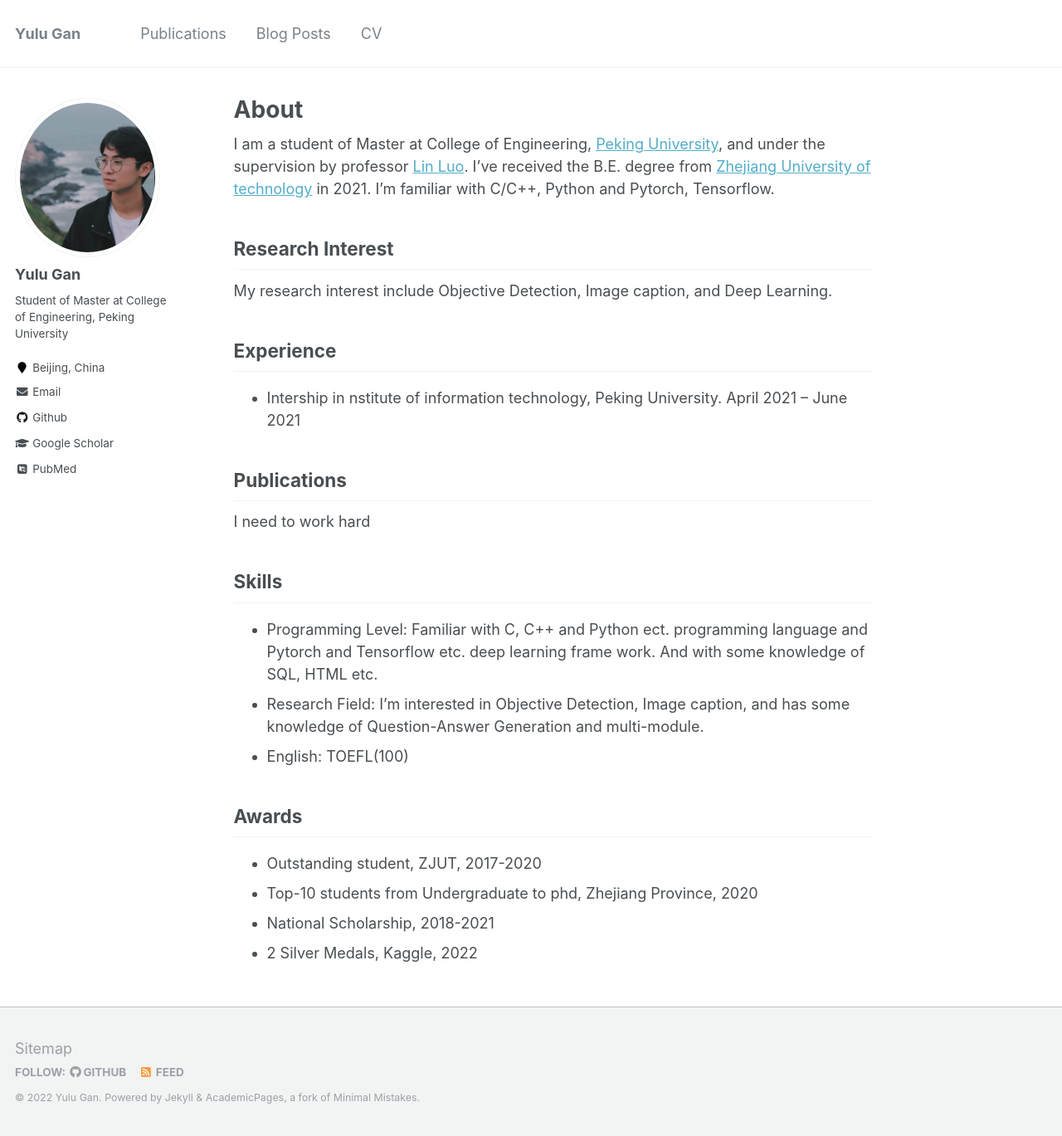
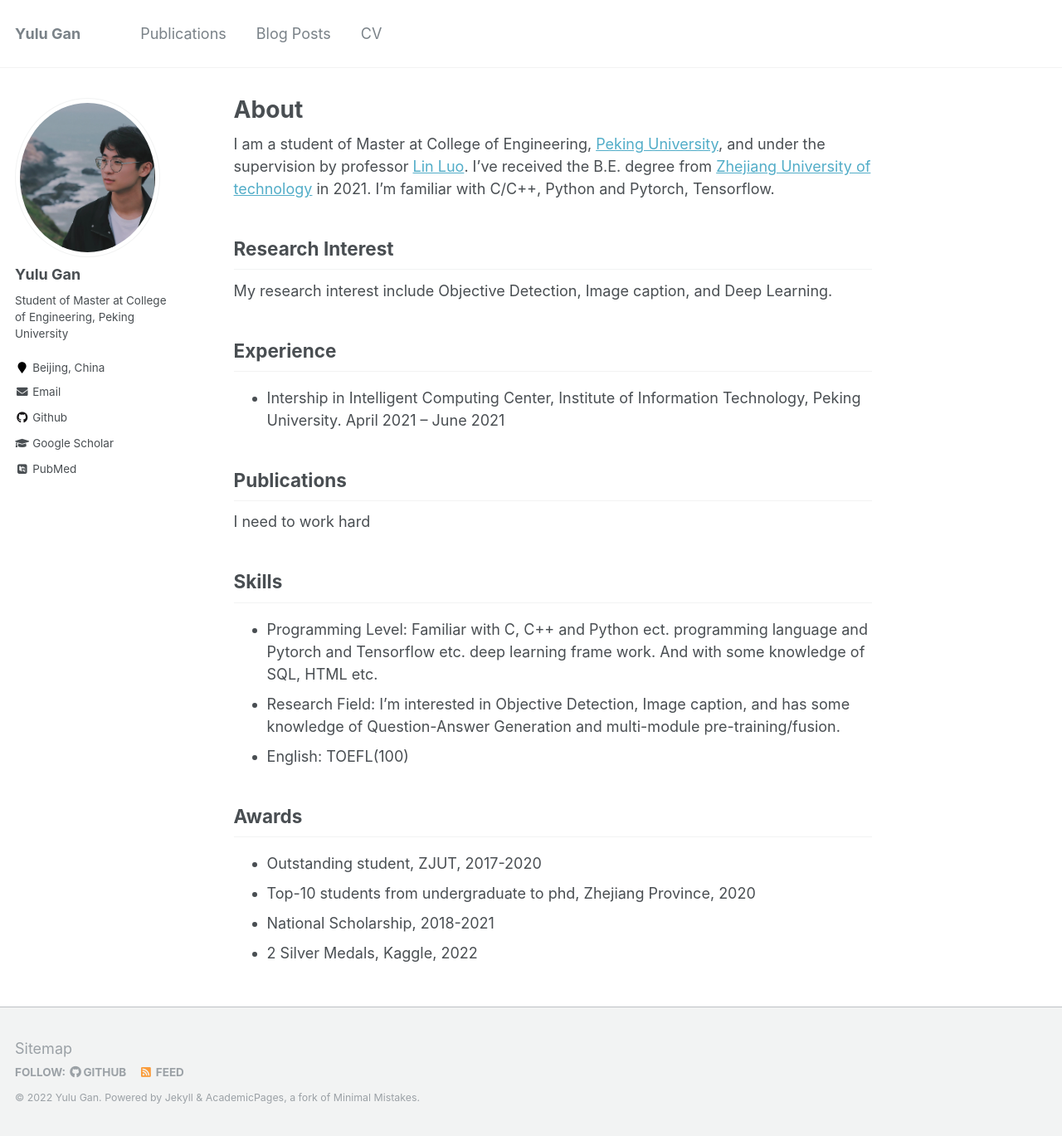
Before and after one commit to Yulu-gan/ganyulu.github.io, a Jekyll site: the page built from _pages/about.md, in a window 1280 px wide and 1369 px high. Shown: the whole window at 83% size. Built offline with Jekyll 4.4.1, drawn with Linux system fonts in a browser that asks for light colours; some web fonts are replaced.

Commit message:
Update about.md

```diff
--- a/_pages/about.md
+++ b/_pages/about.md
@@ -16,7 +16,7 @@ My research interest include Objective Detection, Image caption, and Deep Learni
 
 Experience
 ------
-* Intership in nstitute of information technology, Peking University. April 2021 -- June 2021
+* Intership in Intelligent Computing Center, Institute of Information Technology, Peking University. April 2021 -- June 2021
 
 Publications
 ------
@@ -25,12 +25,12 @@ I need to work hard
 Skills
 ------
 * Programming Level: Familiar with C, C++ and Python ect. programming language and Pytorch and Tensorflow etc. deep learning frame work. And with some knowledge of SQL, HTML etc.
-* Research Field: I'm interested in Objective Detection, Image caption, and has some knowledge of Question-Answer Generation and multi-module.
+* Research Field: I'm interested in Objective Detection, Image caption, and has some knowledge of Question-Answer Generation and multi-module pre-training/fusion.
 * English: TOEFL(100)
 
 Awards
 ------
 * Outstanding student, ZJUT, 2017-2020
-* Top-10 students from Undergraduate to phd, Zhejiang Province, 2020
+* Top-10 students from undergraduate to phd, Zhejiang Province, 2020
 * National Scholarship, 2018-2021
 * 2 Silver Medals, Kaggle, 2022
```
